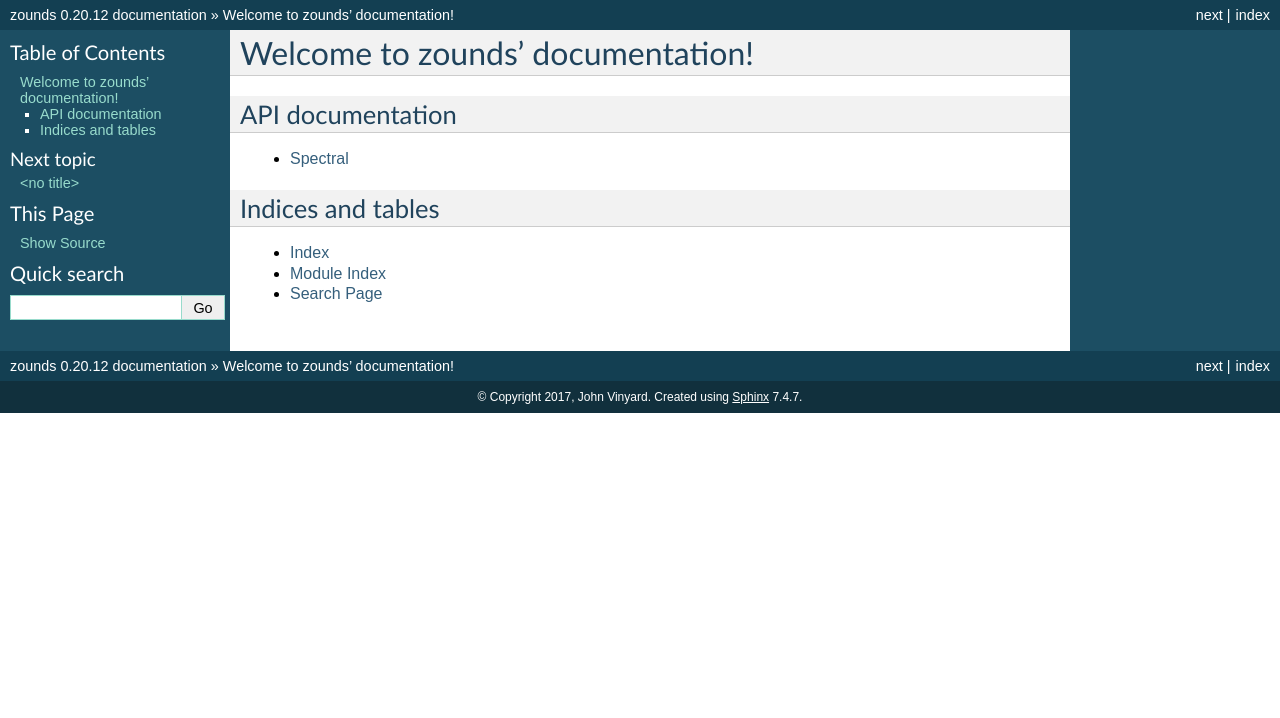
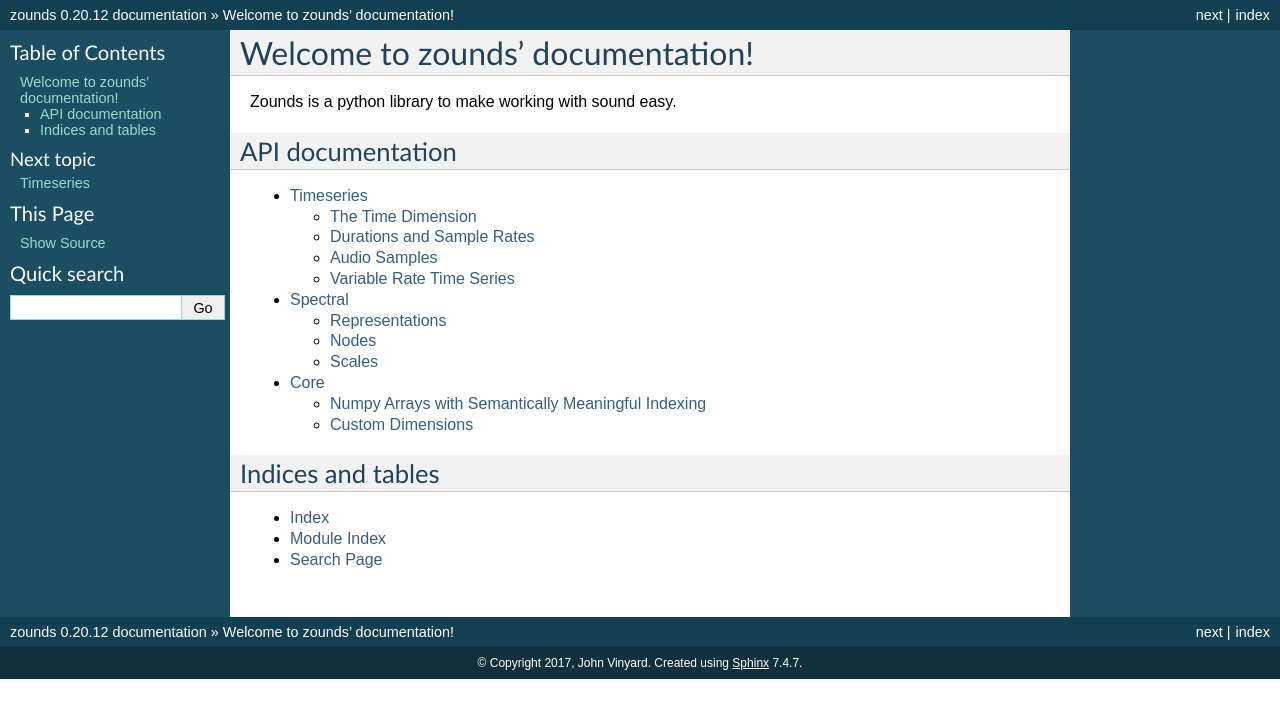
Before and after one commit to JohnVinyard/zounds, a Sphinx documentation site: the page built from docs/source/index.rst, in a window 1280 px wide. Shown: the top 718 px of the page. Built offline with Sphinx 7.4.7, drawn with Linux system fonts in a browser that asks for light colours.

Commit message:
Starting to get docs skeleton in place

```diff
--- a/docs/source/conf.py
+++ b/docs/source/conf.py
@@ -293,6 +293,12 @@
 # If true, do not generate a @detailmenu in the "Top" node's menu.
 # texinfo_no_detailmenu = False
 
+# Example configuration for intersphinx: refer to the Python standard library.
+intersphinx_mapping = {
+    'python': ('https://docs.python.org/', None),
+    'numpy': ('http://docs.scipy.org/doc/numpy/', None),
+}
+
 # Fake imports
 import mock
 
@@ -303,6 +309,9 @@
     'numpy.lib',
     'numpy.lib.stride_tricks',
     'numpy.ma',
+    'numpy.core',
+    'numpy.core.multiarray',
+    'numpy.random',
 
     'scipy',
     'scipy.signal',
@@ -321,6 +330,10 @@
 
 
 class ZoundsDocsMock(mock.Mock):
+    __version__ = 1.0
+
+    ndarray = object
+
     def __init__(self, *args, **kwargs):
         super(ZoundsDocsMock, self).__init__(side_effect=None)
 
--- a/docs/source/core.rst
+++ b/docs/source/core.rst
@@ -1 +1,17 @@
+Core
+====
 .. automodule:: zounds.core
+.. currentmodule:: zounds.core
+
+Numpy Arrays with Semantically Meaningful Indexing
+--------------------------------------------------
+.. autoclass:: ArrayWithUnits
+    :members:
+
+Custom Dimensions
+-----------------
+.. autoclass:: Dimension
+    :members:
+
+.. autoclass:: IdentityDimension
+    :members:
--- a/docs/source/index.rst
+++ b/docs/source/index.rst
@@ -6,15 +6,19 @@
 Welcome to zounds' documentation!
 ==================================
 
+Zounds is a python library to make working with sound easy.
+
+
 
 API documentation
 -----------------
 
 .. toctree::
-    :maxdepth: 1
+    :maxdepth: 2
 
+    timeseries
+    spectral
     core
-    spectral
 
 Indices and tables
 ------------------
--- a/docs/source/spectral.rst
+++ b/docs/source/spectral.rst
@@ -5,10 +5,11 @@
 
 Representations
 ---------------
-Something here
+.. autoclass:: FrequencyDimension
+    :members:
 
 Nodes
-----------------
+-----
 Something there
 
 Scales
--- /dev/null
+++ b/docs/source/timeseries.rst
@@ -0,0 +1,20 @@
+Timeseries
+==========
+.. automodule:: zounds.timeseries
+.. currentmodule:: zounds.timeseries
+
+The Time Dimension
+------------------
+.. autoclass:: TimeDimension
+    :members:
+
+Durations and Sample Rates
+--------------------------
+
+Audio Samples
+-------------
+.. autoclass:: AudioSamples
+    :members:
+
+Variable Rate Time Series
+-------------------------
```
Also changed, not shown: 6 other files.
